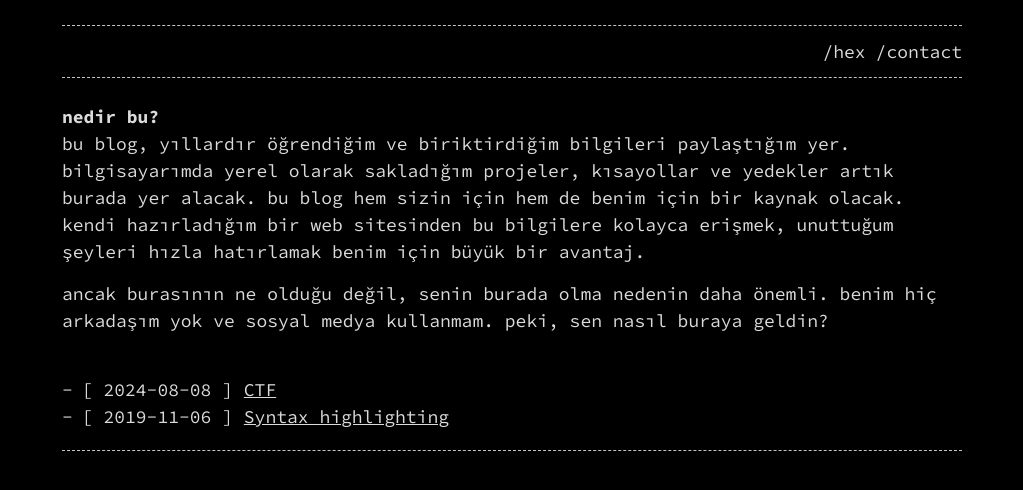
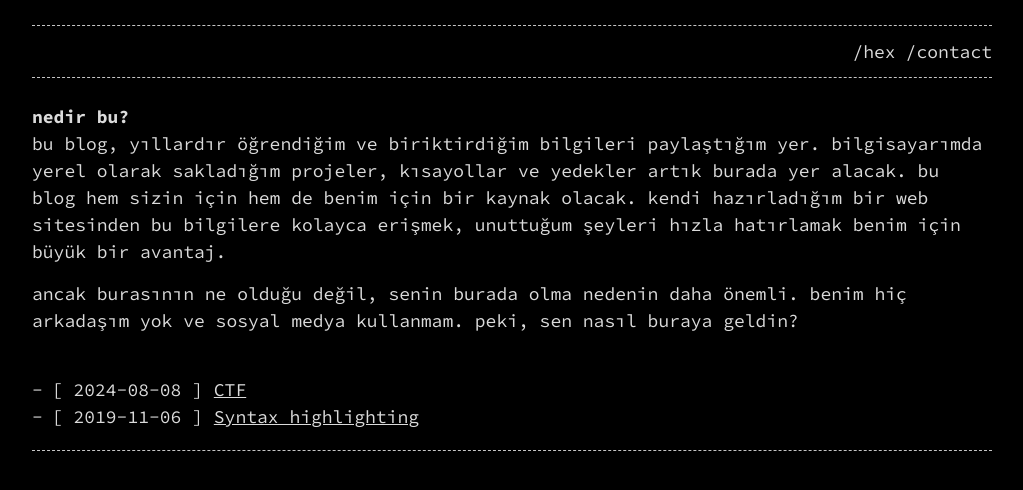
Before and after one commit to imlosingbut2you/imlosingbut2you.github.io, a Jekyll site: the page built from index.md, in a window 1280 px wide. Shown: the top 490 px of the page, without its empty margins (128-1151 px from the left). Built offline with Jekyll 4.4.1, drawn with Linux system fonts in a browser that asks for light colours.

Commit message:
Update base.scss

```diff
--- a/_sass/base.scss
+++ b/_sass/base.scss
@@ -8,8 +8,8 @@ $base-font-family:     'Source Code Pro', monospace !default;
 $base-font-size:       18px !default;
 $mobile-font-size:     15px !default;
 $base-line-height:     1.5 !default;
-$container-width:      100% !default;
-$container-max-width:  900px !default;
+$container-width:      90% !default;
+$container-max-width:  960px !default;
 
 /**
  * global
```
